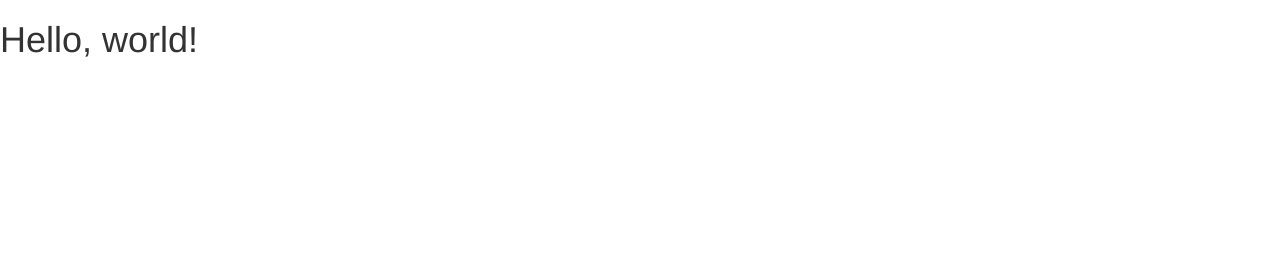
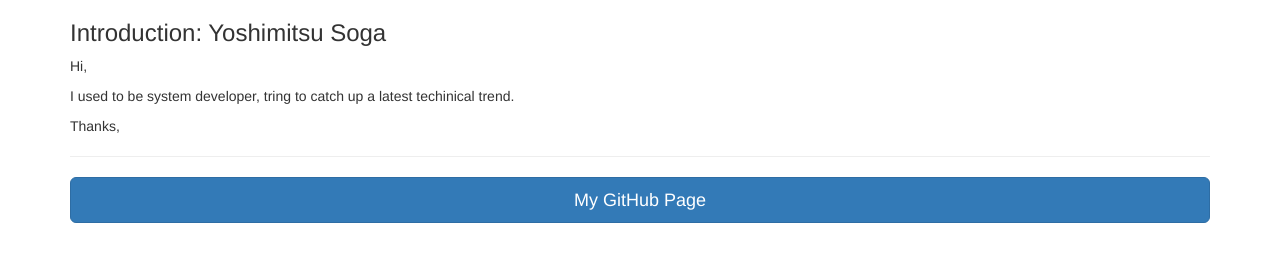
Before and after one commit to sogayosi/sogayosi.github.io, a plain HTML site: page index.html in a window 1280 px wide. Drawn offline with nearby package versions, Linux system fonts and the light colour scheme.

Commit message:
update my profile

```diff
--- a/index.html
+++ b/index.html
@@ -4,7 +4,7 @@
     <meta charset="utf-8">
     <meta http-equiv="X-UA-Compatible" content="IE=edge">
     <meta name="viewport" content="width=device-width, initial-scale=1">
-    <title>Bootstrap Sample</title>
+    <title>sogayosi page</title>
     <!-- BootstrapのCSS読み込み -->
     <link rel="stylesheet" href="//maxcdn.bootstrapcdn.com/bootstrap/3.3.5/css/bootstrap.min.css">
     <!-- jQuery読み込み -->
@@ -13,6 +13,14 @@
     <script src="//maxcdn.bootstrapcdn.com/bootstrap/3.3.5/js/bootstrap.min.js"></script>
   </head>
   <body>
-    <h1>Hello, world!</h1>
+    <div class="container">
+      <section>
+        <h3>Introduction: Yoshimitsu Soga</h3>
+        <p>Hi,</p>
+        <p>I used to be system developer, tring to catch up a latest techinical trend.</p>
+        <p>Thanks,</p>
+      </section>
+      <hr>
+      <a class="btn btn-primary btn-lg btn-block" href="https://github.com/sogayosi" target="_blank" role="button">My GitHub Page</a>
   </body>
 </html>
```
